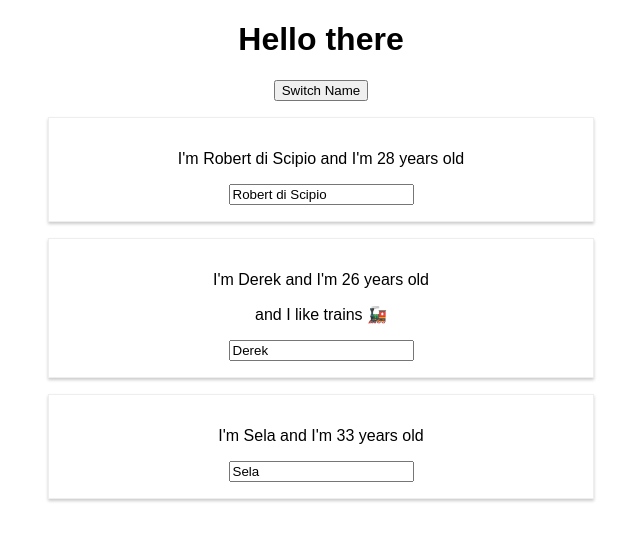
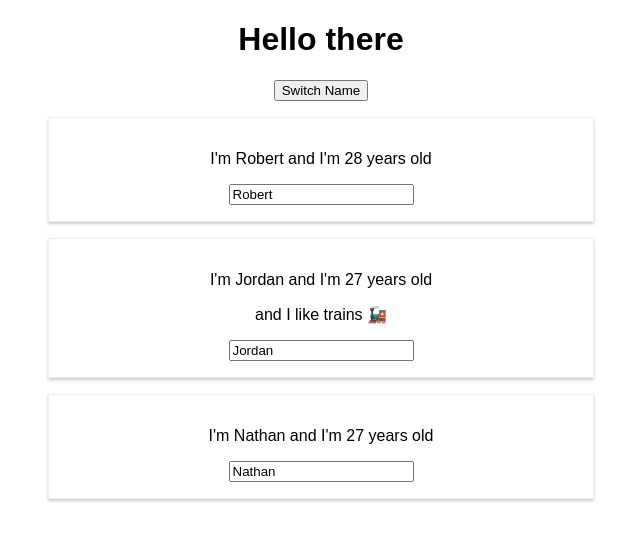
Before and after one commit to radiscipio/react-complete-guide, a React (Create React App) app: page / in a window 1280 px wide. Both pictures are taken after a click on the button "Switch Name". Shown: the top 540 px of the page, without its empty margins (319-959 px from the left). Built offline with nearby package versions, Linux system fonts and the light colour scheme.

Commit message:
togglePersonHandler

```diff
--- a/src/App.js
+++ b/src/App.js
@@ -9,8 +9,9 @@
       { name: 'Jordan', age: 27 },
       { name: 'Nathan', age: 27 }
     ],
-    otherState: 'some val'
-  }
+    otherState: 'some val',
+    showPersons: false
+  };
 
   switchNameHandler = (newName) => {
     this.setState({
@@ -20,7 +21,7 @@
         { name: 'Sela', age: 33 },
       ]
     })
-  }
+  };
 
   nameChangeHandler = (event) => {
     this.setState({
@@ -30,7 +31,12 @@
         { name: event.target.value, age: 33 },
       ]
     })
-  }
+  };
+
+  togglePersonsHandler = () => {
+    const doesShow = this.state.showPersons;
+    this.setState({ showPersons:!doesShow });
+  };
 
   render() {
 
@@ -45,7 +51,10 @@
     return (
       <div className="App">
         <h1>Hello there</h1>
-        <button stlyle={style} onClick={this.switchNameHandler.bind(this, 'Robert di Scipio')}>Switch Name</button>
+        <button stlyle={style} onClick={this.togglePersonsHandler}>Switch Name</button>
+        {
+          this.state.showPersons === true ?
+          <div>
             <Person
               name={this.state.persons[0].name}
               age={this.state.persons[0].age}
@@ -61,9 +70,11 @@
               age={this.state.persons[2].age}
               changed={this.nameChangeHandler}
             />
+          </div> : null
+        }
       </div>
     );
-  }
+  };
 };
 
 export default App;
```
Lines whose indentation alone changed are shown as unchanged.
